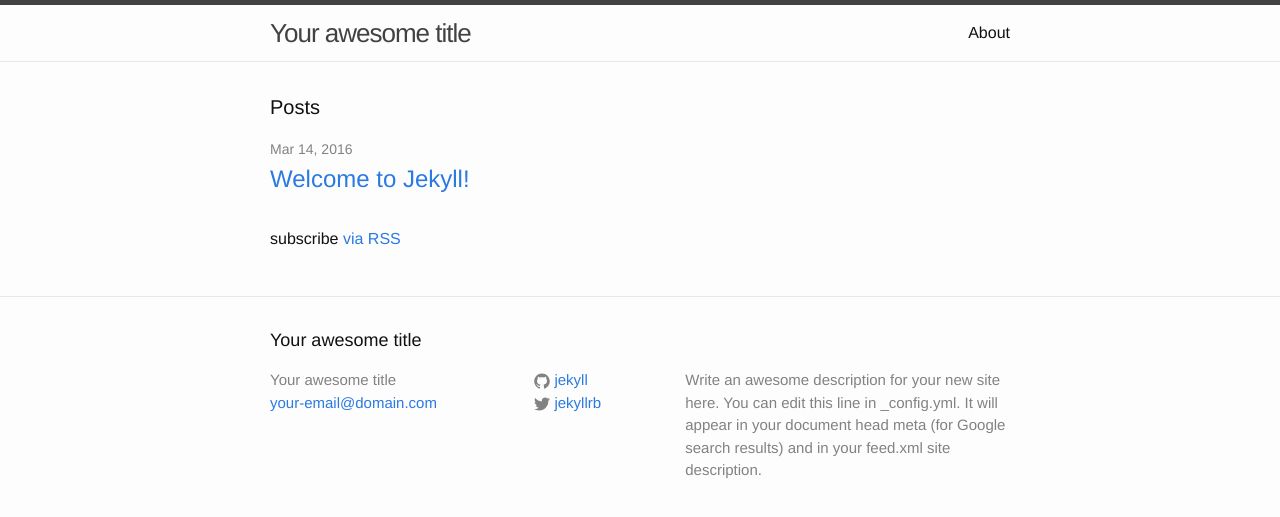
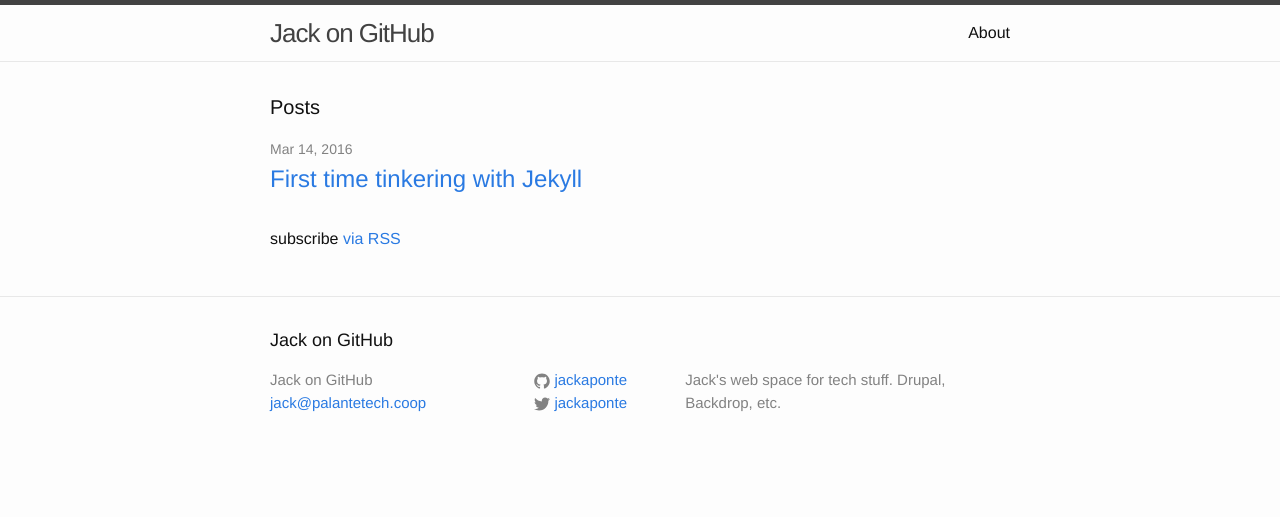
Before and after one commit to jackaponte/jackaponte.github.io, a Jekyll site: the page built from index.html, in a window 1280 px wide. Shown: the top 517 px of the page. Built offline with Jekyll 4.4.1, drawn with Linux system fonts in a browser that asks for light colours.

Commit message:
First blog post

```diff
--- a/_config.yml
+++ b/_config.yml
@@ -6,16 +6,14 @@
 # 'jekyll serve'. If you change this file, please restart the server process.
 
 # Site settings
-title: Your awesome title
-email: your-email@domain.com
+title: Jack on GitHub
+email: jack@palantetech.coop
 description: > # this means to ignore newlines until "baseurl:"
-  Write an awesome description for your new site here. You can edit this
-  line in _config.yml. It will appear in your document head meta (for
-  Google search results) and in your feed.xml site description.
+  Jack's web space for tech stuff. Drupal, Backdrop, etc.
 baseurl: "" # the subpath of your site, e.g. /blog
-url: "http://yourdomain.com" # the base hostname & protocol for your site
-twitter_username: jekyllrb
-github_username:  jekyll
+url: "https://jackaponte.github.io" # the base hostname & protocol for your site
+twitter_username: jackaponte
+github_username:  jackaponte
 
 # Build settings
 markdown: kramdown
```
Also changed, not shown: _posts/2016-03-13-first-time-with-jekyll.markdown (added, +12 -0 lines), _posts/2016-03-13-welcome-to-jekyll.markdown (deleted, +0 -25 lines).
